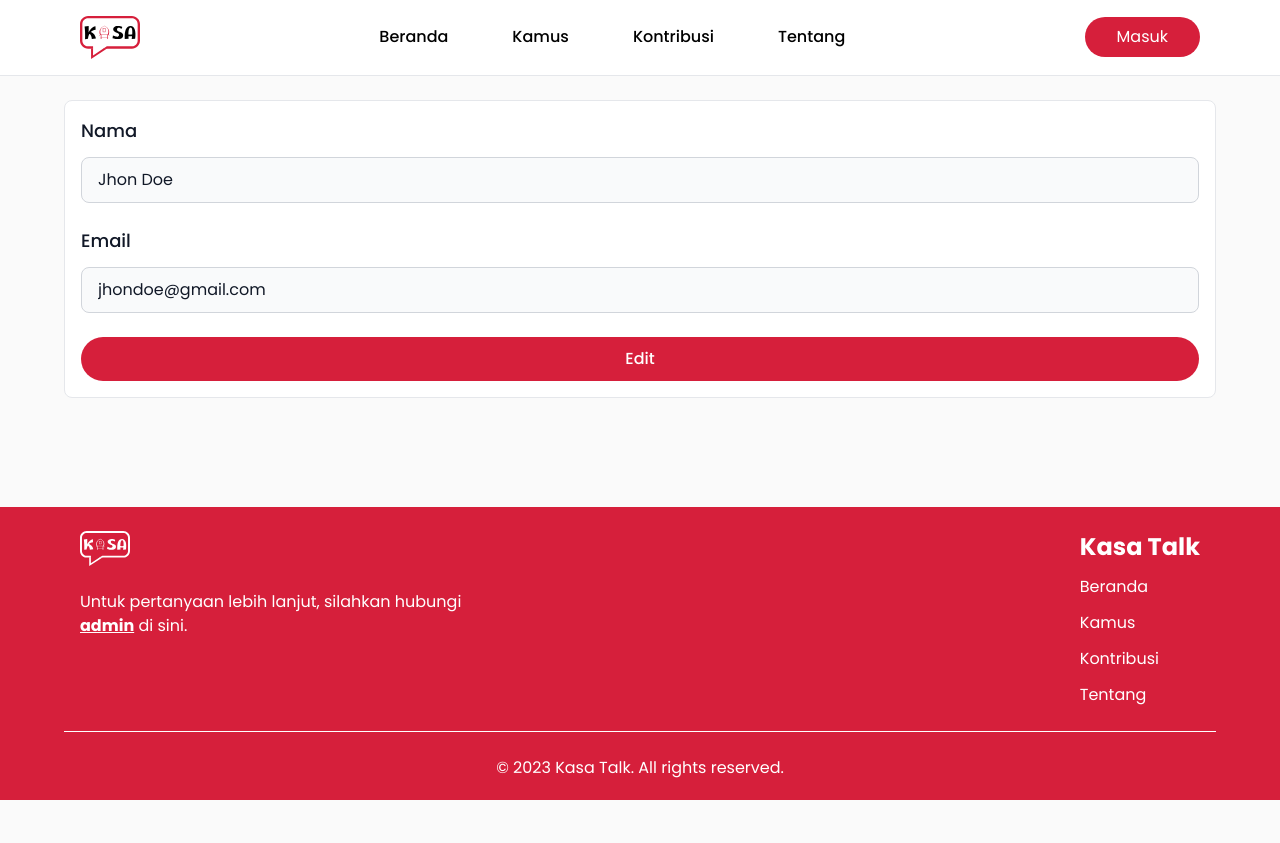
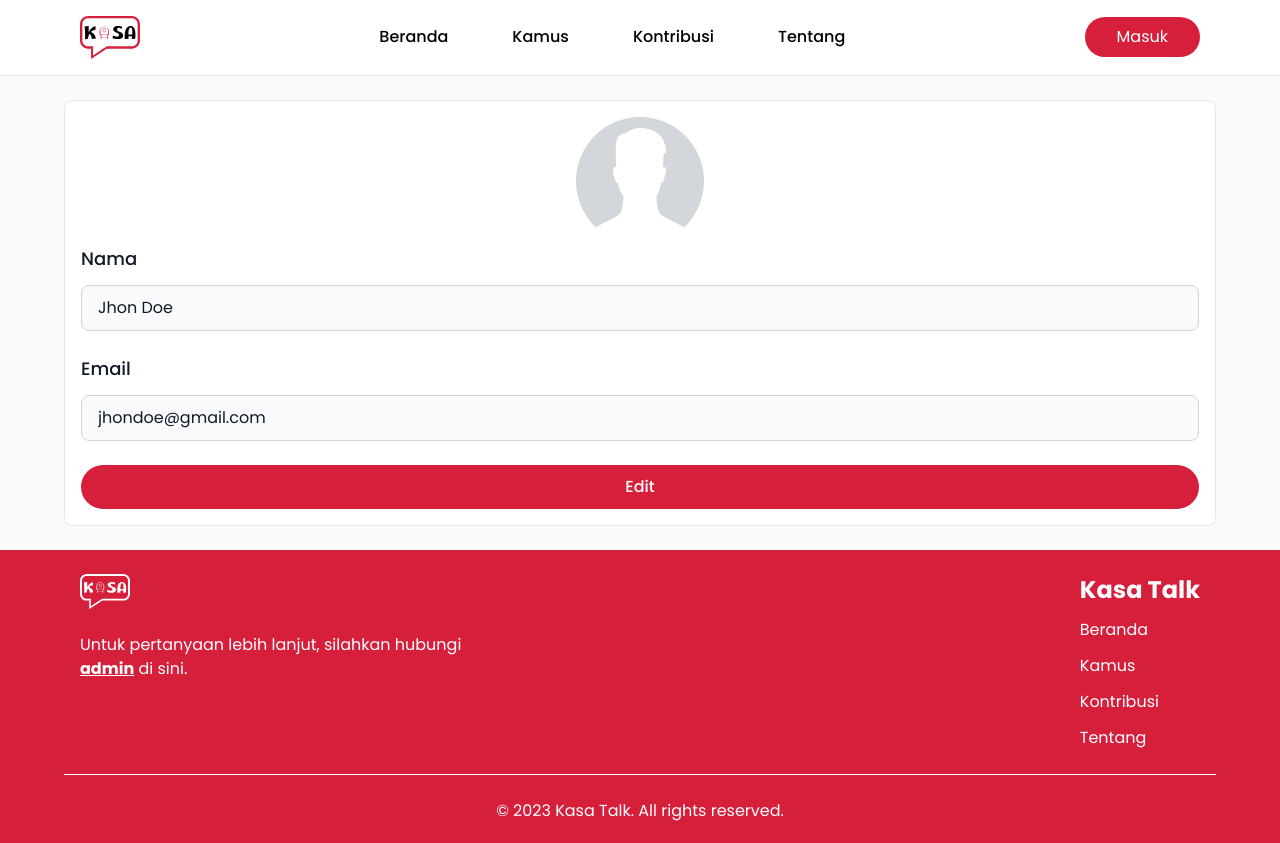
Before and after one commit to Kasa-Talk/kasatalk, a Next.js app: page /profile in a window 1280 px wide. Before the commit the page ends 800 px from the top, so only its background shows below. Built offline with nearby package versions, Linux system fonts and the light colour scheme.

Commit message:
adding profile picture

```diff
--- a/src/app/(user)/profile/page.tsx
+++ b/src/app/(user)/profile/page.tsx
@@ -1,11 +1,15 @@
 "use client";
 
 import Link from "next/link";
+import Image from "next/image";
 
 export default function Page() {
   return (
     <div className="px-4">
       <div className="bg-white max-w-6xl mx-auto p-4 my-6 border rounded-lg">
+        <div className="rounded-full bg-gray-300 h-32 mx-auto place-content-center aspect-square overflow-hidden">
+          <Image src="/images/dummyImage.jpeg" width={130} height={200} alt="No Photo" />
+        </div>
         <form className="space-y-4 md:space-y-6">
           <div>
             <label className="block mb-3 text-lg font-medium text-gray-900">
```
